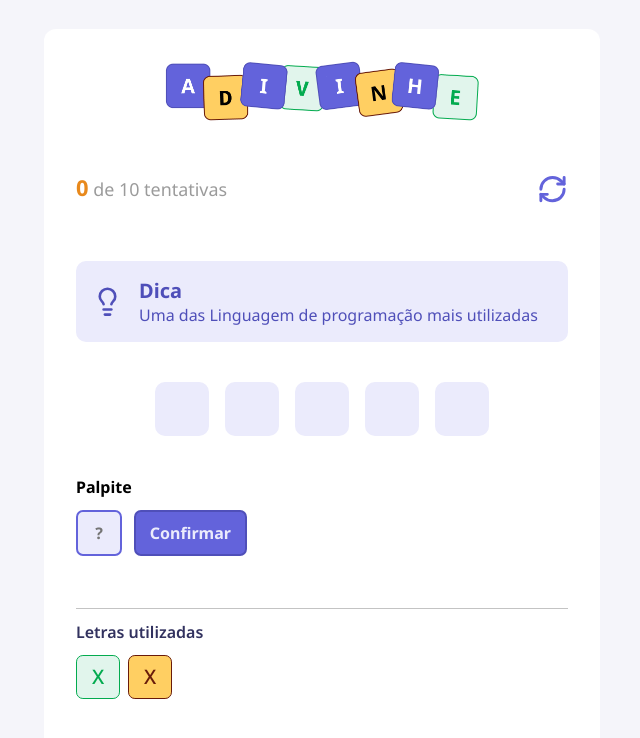
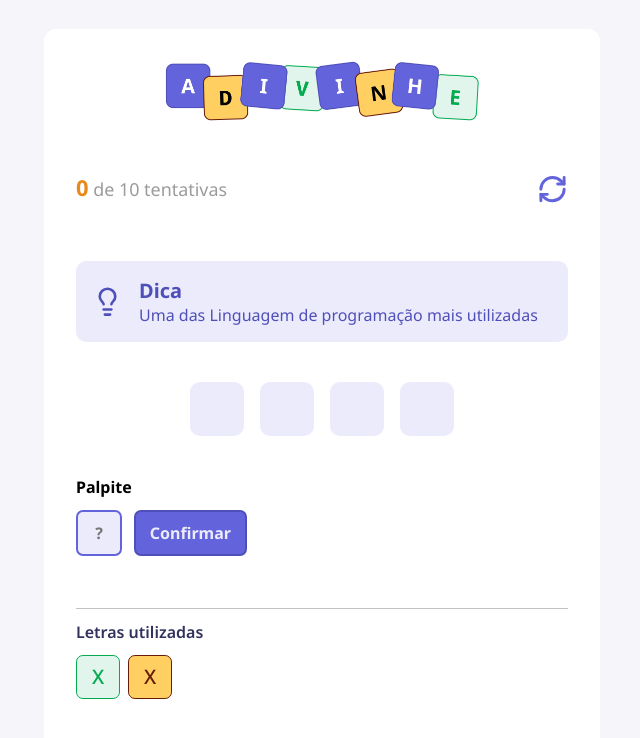
Before and after one commit to iuuleoo/guessing-game, a React (Vite) app: page / in a window 1280 px wide. Shown: the top 738 px of the page, without its empty margins (318-958 px from the left). Built offline with nearby package versions, Linux system fonts and the light colour scheme.

Commit message:
Exibindo a Letra da Palavra

```diff
--- a/src/App.tsx
+++ b/src/App.tsx
@@ -34,6 +34,9 @@ export default function App() {
         startGame()
     }, [])
 
+    if (!challenge) {
+        return null
+    }
 
 
 
@@ -45,11 +48,11 @@ export default function App() {
         <Tip tip="Uma das Linguagem de programação mais utilizadas" />
 
         <div className={styles.word}>
-        <Letter value="" />
-        <Letter value="" />
-        <Letter value="" />
-        <Letter value="" />
-        <Letter value="" />
+            {
+                challenge.word.split("").map(() => (
+                    <Letter value="" />
+                ))
+            }
         </div>
 
         <h4>Palpite</h4>
```
